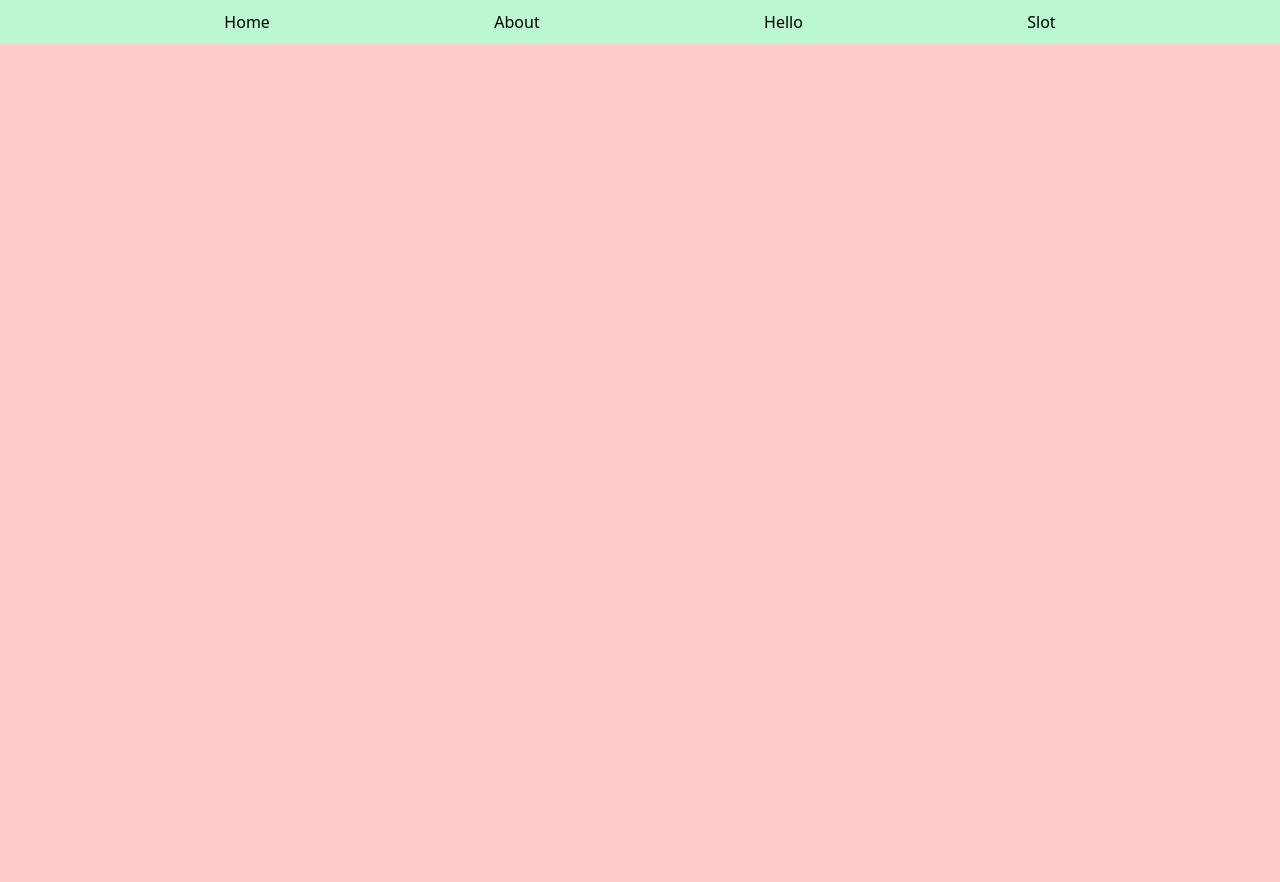
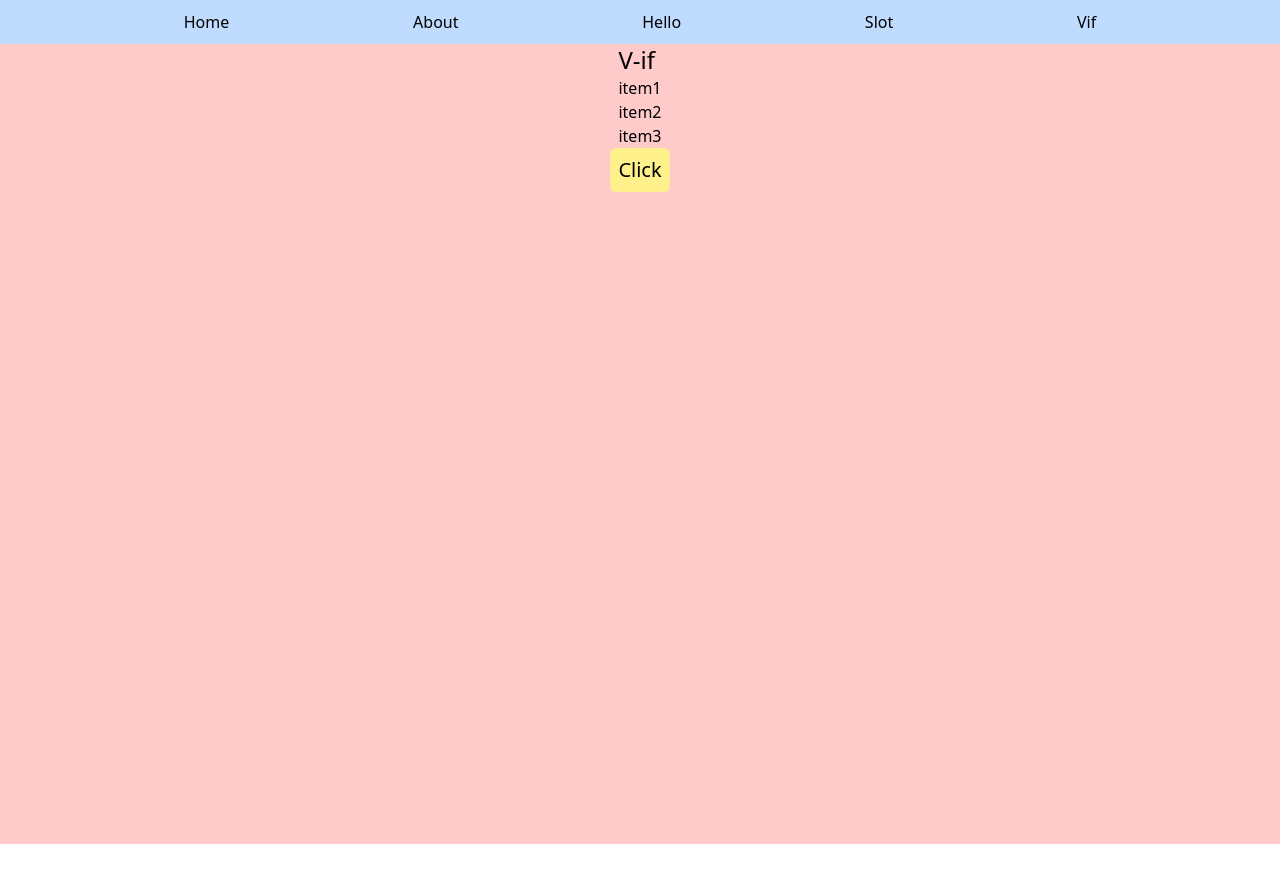
Before and after one commit to Ohmmagosh/vue-101, a Vue app in the folder app/: page /v-if in a window 1280 px wide. Shown: the top 882 px of the page. After the commit the page ends 844 px from the top, so only its background shows below. Built offline with nearby package versions, Linux system fonts and the light colour scheme.

Commit message:
feat: add v-if

```diff
--- a/app/src/App.vue
+++ b/app/src/App.vue
@@ -1,20 +1,11 @@
 <script setup lang="ts">
-import { RouterLink, RouterView } from "vue-router";
+import { RouterView } from "vue-router";
+import Nav from "@/components/Nav.vue";
 </script>
 
 <template>
   <main class="bg-green-200 m-0 p-0 h-screen">
-    <header class="top-0 h-11">
-      <nav class="h-full flex items-center justify-evenly">
-        <RouterLink to="/">Home</RouterLink>
-        <RouterLink to="/about">About</RouterLink>
-        <RouterLink to="/hello">Hello</RouterLink>
-        <RouterLink to="/slot">Slot</RouterLink>
-      </nav>
-    </header>
-    <div class="bg-red-200 h-full">
-
-    </div>
+    <Nav />
     <section id="body" class="h-full bg-red-200">
       <RouterView />
     </section>
--- /dev/null
+++ b/app/src/components/Nav.vue
@@ -0,0 +1,23 @@
+<script lang="ts">
+import { RouterLink } from "vue-router";
+
+export default {
+  name: "Nav",
+  data() {
+    return {
+      msg: "Hello World",
+    }
+  }
+};
+</script>
+<template>
+  <header class=" top-0 h-11 top-0 sticky absolute bg-blue-200">
+    <nav class="h-full flex justify-evenly items-center">
+      <RouterLink to="/">Home</RouterLink>
+      <RouterLink to="/about">About</RouterLink>
+      <RouterLink to="/hello">Hello</RouterLink>
+      <RouterLink to="/slot">Slot</RouterLink>
+      <RouterLink to="/v-if">Vif</RouterLink>
+    </nav>
+  </header>
+</template>
--- a/app/src/components/SlotA.vue
+++ b/app/src/components/SlotA.vue
@@ -1,18 +1,34 @@
+<script lang="ts">
+import { ref } from "vue";
+export default {
+  // setup() {
+  //   const countB = ref<number>(0);
+  //   return {
+  //     countB,
+  //   };
+  // },
+  data() {
+    const countB = ref<number>(0);
+    return {
+      count: 0,
+      countB,
+    };
+  },
+  methods: {
+    increment() {
+      this.countB++;
+    },
+  }
+};
+</script>
 <template>
-    <div class="bg-red">
-        <h1 class="bg-blue-200">Slot A</h1>
-        <h1 class="text-2xl">{{ count }}</h1>
-        <button @click="++count">Click me Ahhhh!! {{ count }}</button>
-        <button @click="count = 0">Reset with me Ahhh!!</button>
-    </div>
+  <div class="bg-red">
+    <h1 class="text-4xl">Slot A</h1>
+    <h1 class="text-2xl">{{ count }}</h1>
+    <h1 class="text-2xl">{{ countB }}</h1>
+    <button class="border p-2 rounded-md" @click="++count">
+      Click me Ahhhh!! {{ count }}
+    </button>
+    <button @click="count = 0">Reset with me Ahhh!!</button>
+  </div>
 </template>
-<script lang="ts">
-export default {
-    data() {
-        return  {
-            count: 0
-        }
-    }
-
-}
-</script>
--- a/app/src/router/index.ts
+++ b/app/src/router/index.ts
@@ -1,35 +1,51 @@
-import { createRouter, createWebHistory } from 'vue-router'
-import HomeView from '../views/HomeView.vue'
-import HelloView from '@/views/HelloView.vue'
-import SlotView from '@/views/SlotView.vue'
+import { createRouter, createWebHistory } from "vue-router";
+import HomeView from "@/views/HomeView.vue";
+import HelloView from "@/views/HelloView.vue";
+import SlotView from "@/views/SlotView.vue";
+import LoginView from "@/views/LoginView.vue";
+import VIfView from "@/views/VifView.vue";
 
 const router = createRouter({
   history: createWebHistory(import.meta.env.BASE_URL),
   routes: [
     {
-      path: '/',
-      name: 'home',
-      component: HomeView
+      path: "/",
+      name: "home",
+      component: HomeView,
     },
     {
-      path: '/about',
-      name: 'about',
-      // route level code-splitting
-      // this generates a separate chunk (About.[hash].js) for this route
-      // which is lazy-loaded when the route is visited.
-      component: () => import('../views/AboutView.vue')
+      path: "/about",
+      name: "about",
+      component: () => import("../views/AboutView.vue"),
     },
     {
-      path: '/hello',
-      name: 'hello',
-      component: HelloView
+      path: "/hello",
+      name: "hello",
+      component: HelloView,
     },
     {
-      path: '/slot',
-      name: 'slot',
-      component: SlotView
+      path: "/slot",
+      name: "slot",
+      component: SlotView,
+    },
+    {
+      path: "/login",
+      name: "login",
+      component: LoginView,
+    },
+    {
+      path: "/v-if",
+      name: "v-if",
+      component: VIfView,
     }
-  ]
-})
+  ],
+});
 
-export default router
+router.beforeEach(async (to, from) => {
+  const isAuthenticated = true;
+  if (!isAuthenticated && to.name !== "login") {
+    return { name: "login" };
+  }
+});
+
+export default router;
--- a/app/src/views/AboutView.vue
+++ b/app/src/views/AboutView.vue
@@ -1,5 +1,5 @@
 <template>
-  <div class="w-dvw h-dvw flex justify-center items-center" id="about">
+  <div class="w-full h-full flex justify-center items-center" id="about">
     <h1>This is an about page</h1>
   </div>
 </template>
--- /dev/null
+++ b/app/src/views/LoginView.vue
@@ -0,0 +1,11 @@
+<script setup lang="ts">
+
+</script>
+<template>
+  <div>
+    <h1 class="text-xl">
+        Hello login page
+    </h1>
+    </div>
+</template>
+<style lang=""></style>
--- /dev/null
+++ b/app/src/views/VifView.vue
@@ -0,0 +1,29 @@
+<script lang="ts">
+export default {
+  data() {
+    return {
+      show: true,
+      items: ["item1", "item2", "item3"],
+    };
+  },
+  methods: {
+    toggle() {
+      this.show = !this.show;
+    },
+  },
+};
+</script>
+<template>
+  <div class="flex justify-center items-center flex-col">
+    <div v-if="show">
+        <h1 class="text-2xl">V-if</h1>
+        <ul>
+            <li v-for="item in items" :key="item">{{ item }}</li>
+        </ul>
+    </div>
+    <div v-else>
+        <h1 class="text-2xl">V-else</h1>
+    </div>
+    <button class="text-xl bg-yellow-200 p-2 rounded-md" @click="toggle">Click</button>
+  </div>
+</template>
```
